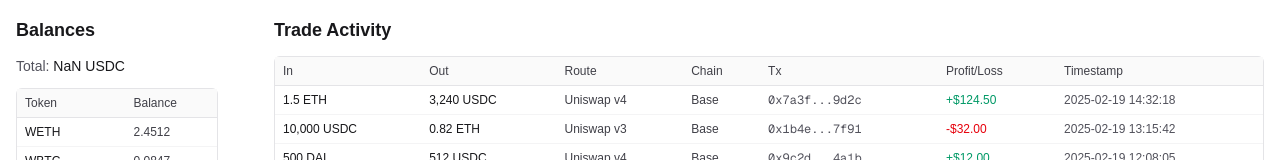
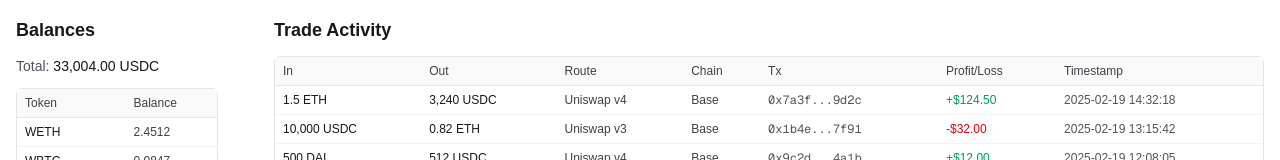
Before and after one commit to Constantino/baby-shark, a Next.js app in the folder web/: page / in a window 1280 px wide. Shown: the top 160 px of the page. Built offline with nearby package versions, Linux system fonts and the light colour scheme.

Commit message:
modified main page

```diff
--- a/web/src/app/page.tsx
+++ b/web/src/app/page.tsx
@@ -1,13 +1,26 @@
 import { Balances } from "@/components/Balances";
 import { TradeActivity } from "@/components/TradeActivity";
 import { getBalances } from "@/services/balances";
+import { getTokenPrices } from "@/services/prices";
 import { getTrades } from "@/services/trades";
 
+function parseBalance(value: string): number {
+  return Number.parseFloat(value.replace(/,/g, "")) || 0;
+}
+
 export default async function Home() {
-  const [balances, trades] = await Promise.all([getBalances(), getTrades()]);
+  const [balances, prices, trades] = await Promise.all([
+    getBalances(),
+    getTokenPrices(),
+    getTrades(),
+  ]);
+  const totalInUsdc = balances.reduce(
+    (sum, b) => sum + parseBalance(b.balance) * (prices[b.token] ?? 0),
+    0
+  );
   return (
     <div className="flex flex-col gap-6 lg:flex-row lg:items-start">
-      <Balances balances={balances} />
+      <Balances balances={balances} totalInUsdc={totalInUsdc} />
       <div className="min-w-0 flex-1">
         <TradeActivity trades={trades} />
       </div>
```
